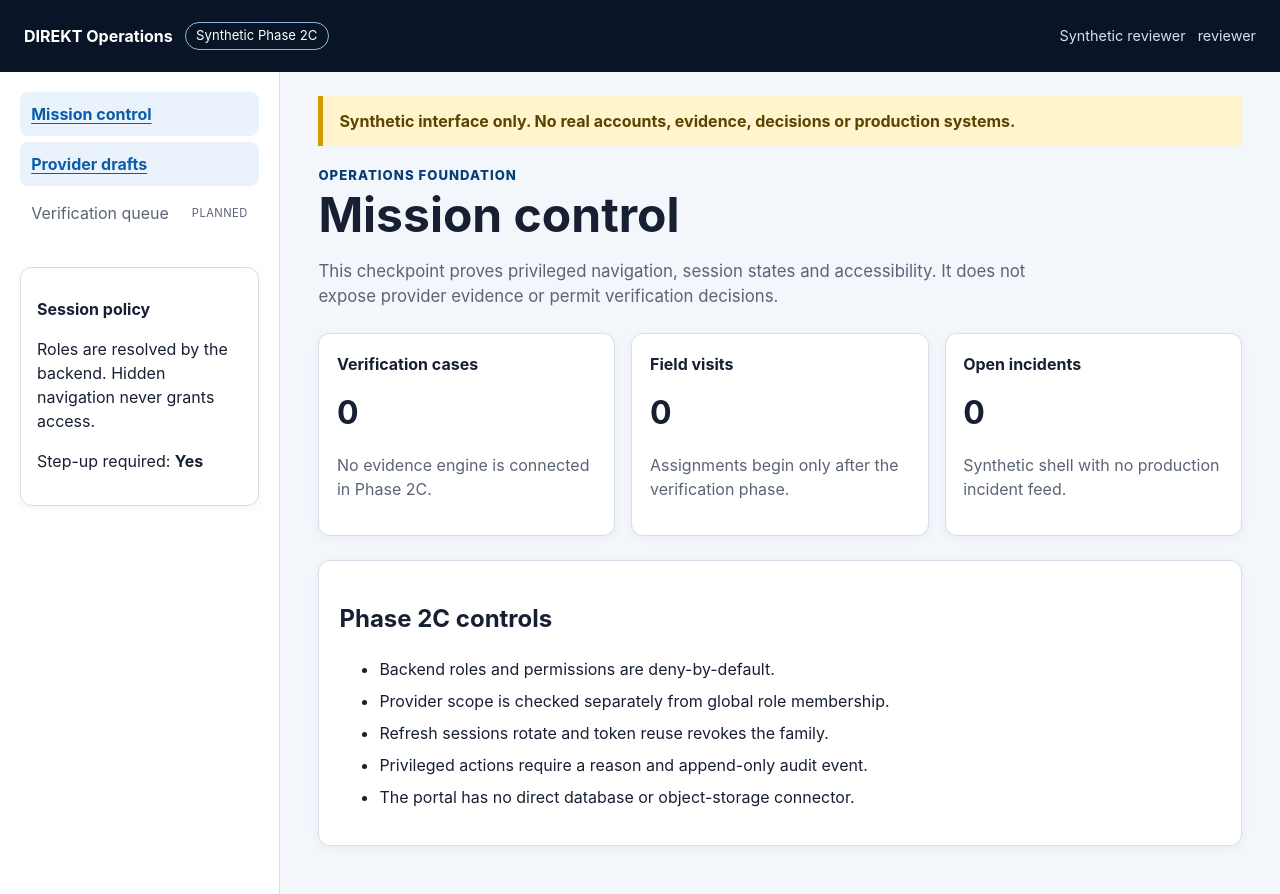
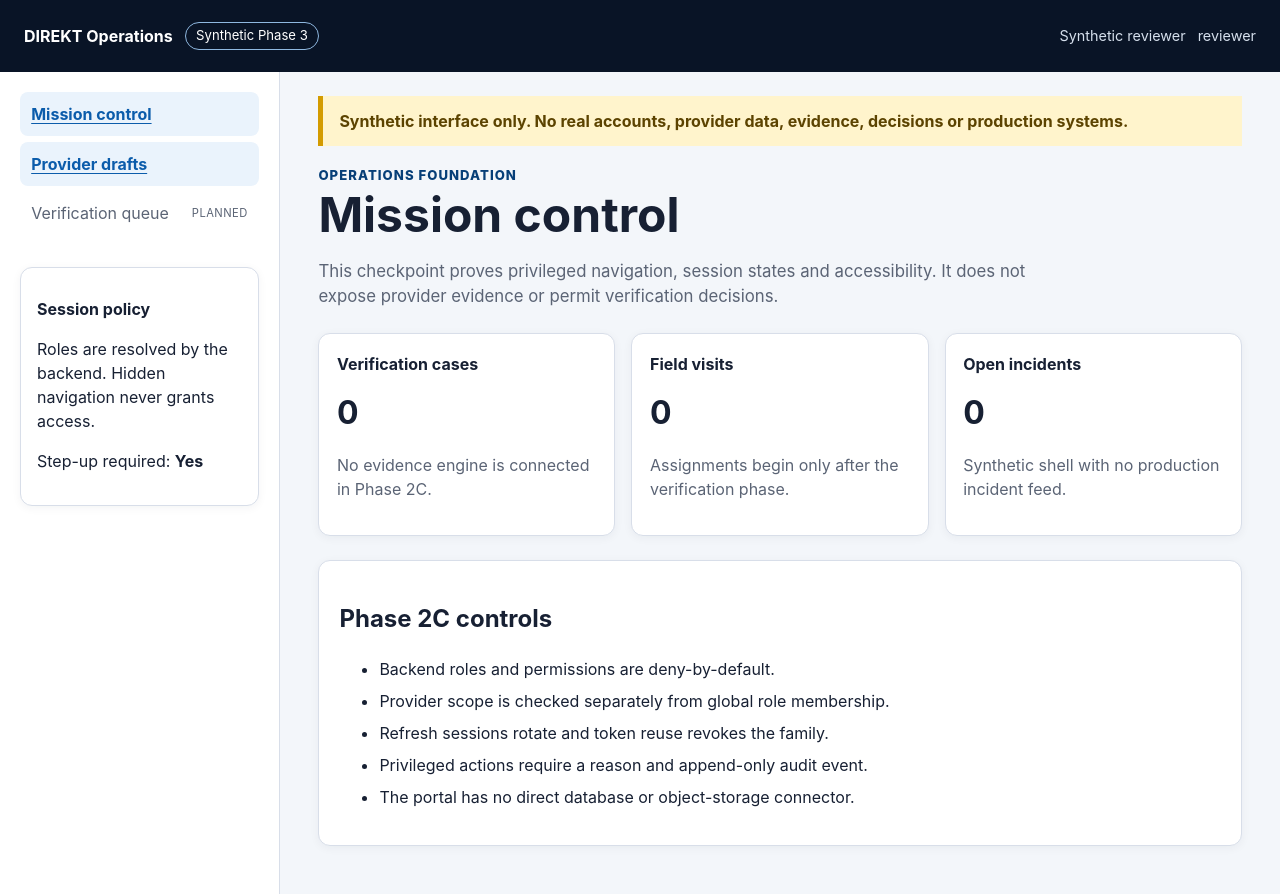
Before and after one commit to kudzimusar/direkt, a Next.js app in the folder admin/direkt-operations-portal/: page /operations in a window 1280 px wide. Built offline with nearby package versions, Linux system fonts and the light colour scheme.

Commit message:
feat(admin): label Phase 3 provider workspace

```diff
--- a/admin/direkt-operations-portal/src/components/operations-shell.tsx
+++ b/admin/direkt-operations-portal/src/components/operations-shell.tsx
@@ -19,7 +19,7 @@ export function OperationsShell({ session, children }: OperationsShellProps) {
       <header className="topbar">
         <div>
           <strong>DIREKT Operations</strong>
-          <span className="environment-chip">Synthetic Phase 2C</span>
+          <span className="environment-chip">Synthetic Phase 3</span>
         </div>
         <div className="session-summary" aria-label="Current synthetic session">
           <span>{session.displayName}</span>
@@ -53,7 +53,8 @@ export function OperationsShell({ session, children }: OperationsShellProps) {
         </aside>
         <main id="main-content" tabIndex={-1}>
           <div className="synthetic-banner" role="status">
-            Synthetic interface only. No real accounts, evidence, decisions or production systems.
+            Synthetic interface only. No real accounts, provider data, evidence, decisions or
+            production systems.
           </div>
           {children}
         </main>
```
